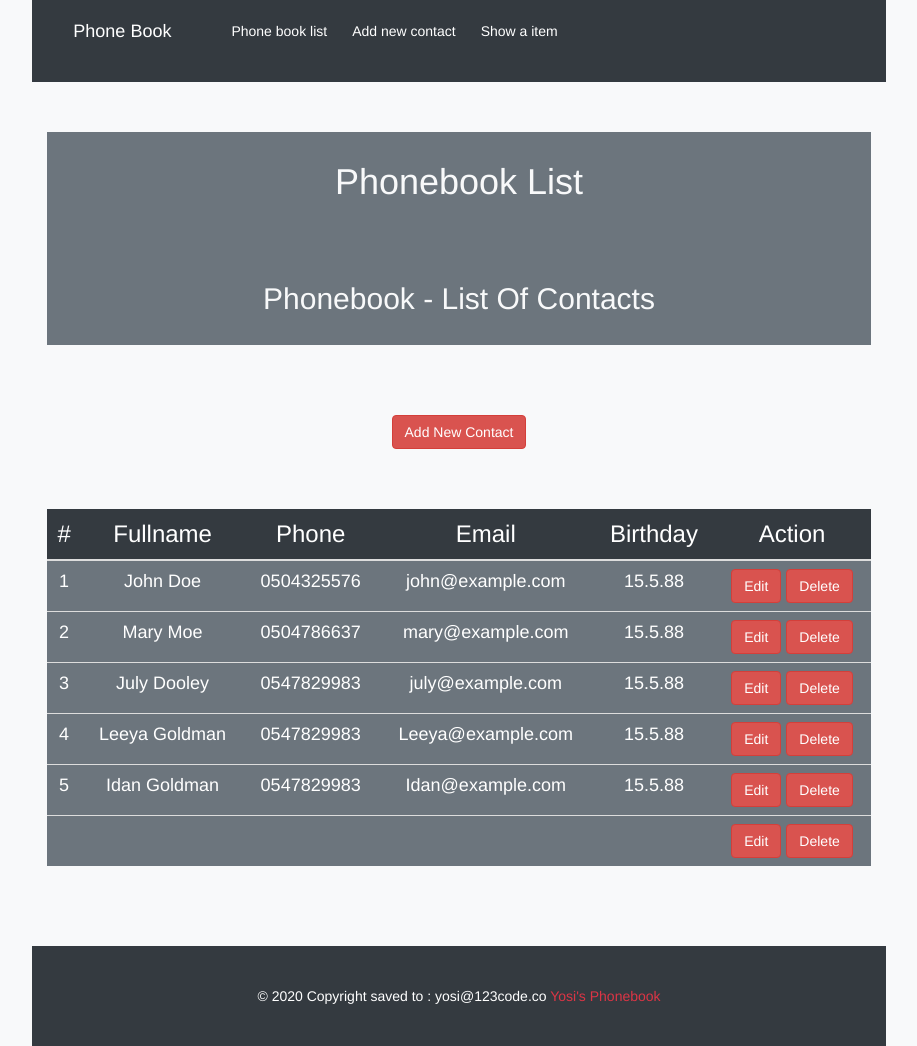
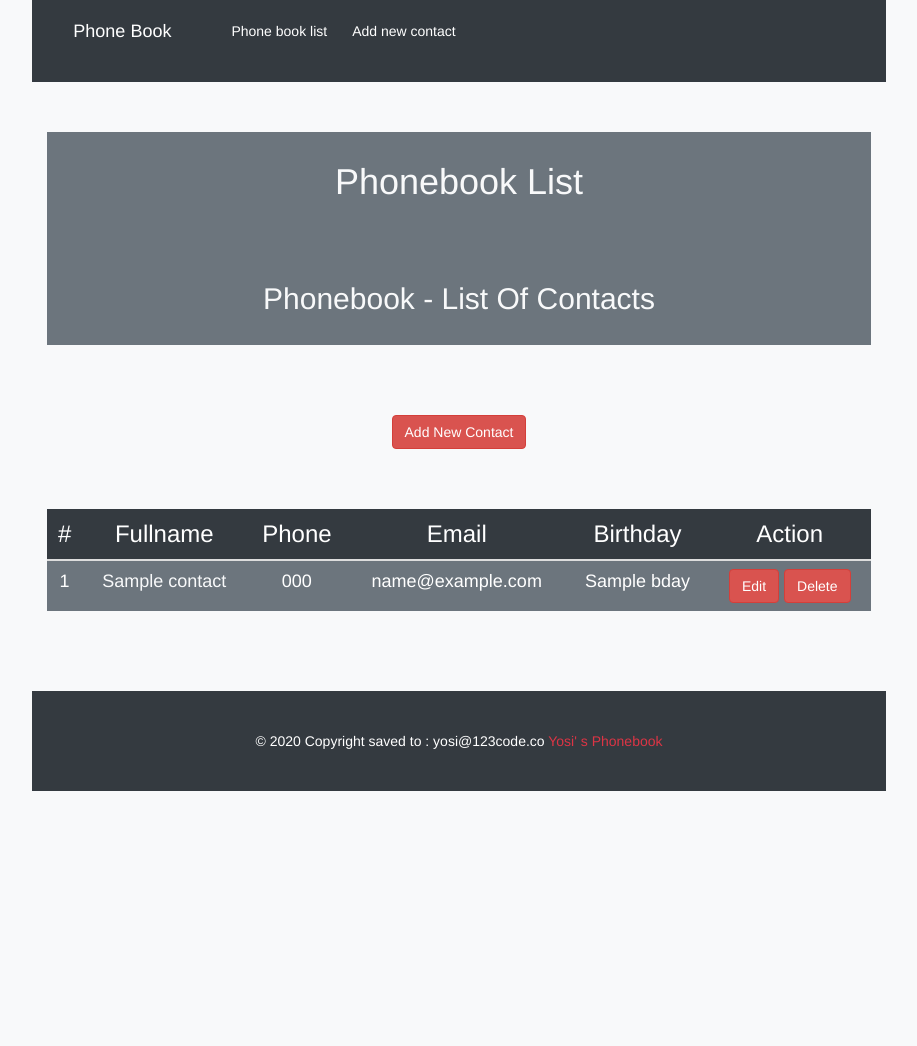
Before and after one commit to yoskats/pbproject, a CodeIgniter 4 app: template app/Views/list_page.php in a window 1280 px wide. Shown: the whole page, without its empty margins (181-1098 px from the left). After the commit the page ends 791 px from the top, so only its background shows below. Run offline with PHP 8.4 and a stand-in for CodeIgniter, Linux system fonts and the light colour scheme; the template is opened without the code that fills it: most values are stand-ins (such as "Sample title", 1, 10 or a date in 2020); some libraries are stand-ins or nearby versions.

Commit message:
phonebook flow

```diff
--- a/app/Config/Routes.php
+++ b/app/Config/Routes.php
@@ -33,9 +33,11 @@
 // $routes->get('/', 'Home::index');
 
 $routes->get('/', 'Phonebook::index');
+$routes->post('/delete/(:num)', 'Phonebook::delete/$1');
 $routes->match(['get','post'],'/new', 'Phonebook::new');
 $routes->get('/show/(:num)', 'Phonebook::show/$1');
-$routes->get('/edit/(:num)', 'Phonebook::edit/$1');
+$routes->match(['get', 'post'],'/edit/(:num)', 'Phonebook::edit/$1');
+
 // $routes->put('/update', 'Phonebook::uodate');
 // $routes->delete('/delete', 'Phonebook::delete');
 
--- a/app/Views/list_page.php
+++ b/app/Views/list_page.php
@@ -29,9 +29,6 @@
 					<li class="nav-item active ml-4">
 						<a class="nav-link  text-white" href="/new">Add new contact</a>
 					</li>
-					<li class="nav-item active ml-4">
-						<a class="nav-link  text-white" href="/show/1">Show a item</a>
-					</li>
 				</ul>
 			</div>
 		</nav>
@@ -52,7 +49,7 @@
 
 	<div class="table_1 col-12 col-md-8 offset-md-2 pt-5 pb-5">
 		<div class="table_container pb-5">
-			<table class="table contacts" action="/new" metho="post">
+			<table class="table contacts">
 				<thead>
 					<tr class="bg-dark text-white">
 						<th class="id h3 text-center">#</th>
@@ -64,76 +61,25 @@
 					</tr>
 				</thead>
 				<tbody>
-					<tr class="bg-secondary text-white">
-						<td class="h4 text-center">1</td>
-						<td class="h4 text-center">John Doe</td>
-						<td class="h4 text-center">0504325576</td>
-						<td class="h4 text-center">john@example.com</td>
-						<td class="h4 text-center">15.5.88</td>
-						<td class="h4 text-center">
-							<a type="edit" href="/edit/1" class="btn btn-danger">Edit</a>
-							<button type="button" class="btn btn-danger">Delete</button>
-						</td>
-					</tr>
-					<tr class="bg-secondary text-white">
-						<td class="h4 text-center">2</td>
-						<td class="h4 text-center">Mary Moe</td>
-						<td class="h4 text-center">0504786637</td>
-						<td class="h4 text-center">mary@example.com</td>
-						<td class="h4 text-center">15.5.88</td>
-						<td class="h4 text-center">
-							<a type="edit" href="/edit/1" class="btn btn-danger">Edit</a>
-							<button type="button" class="btn btn-danger">Delete</button>
-						</td>
-					</tr>
-					<tr class="bg-secondary text-white">
-						<td class="h4 text-center">3</td>
-						<td class="h4 text-center">July Dooley</td>
-						<td class="h4 text-center">0547829983</td>
-						<td class="h4 text-center">july@example.com</td>
-						<td class="h4 text-center">15.5.88</td>
-						<td class="h4 text-center">
-							<a type="edit" href="/edit/1" class="btn btn-danger">Edit</a>
-							<button type="button" class="btn btn-danger">Delete</button>
-						</td>
-					</tr>
-					<tr class="bg-secondary text-white">
-						<td class="h4 text-center">4</td>
-						<td class="h4 text-center">Leeya Goldman</td>
-						<td class="h4 text-center">0547829983</td>
-						<td class="h4 text-center">Leeya@example.com</td>
-						<td class="h4 text-center">15.5.88</td>
-						<td class="h4 text-center">
-							<a type="edit" href="/edit/1" class="btn btn-danger">Edit</a>
-							<button type="button" class="btn btn-danger">Delete</button>
-						</td>
-					</tr>
-					<tr class="bg-secondary text-white">
-						<td class="h4 text-center">5</td>
-						<td class="h4 text-center">Idan Goldman</td>
-						<td class="h4 text-center">0547829983</td>
-						<td class="h4 text-center">Idan@example.com</td>
-						<td class="h4 text-center">15.5.88</td>
-						<td class="h4 text-center">
-							<a type="edit" href="/edit/1" class="btn btn-danger">Edit</a>
-							<button type="button" class="btn btn-danger">Delete</button>
-						</td>
-					</tr>
-					<tr class="bg-secondary text-white">
-						<td class="h4 text-center"><? $id ?></td>
-						<td class="h4 text-center"><? $name ?></td>
-						<td class="h4 text-center"><? $email ?></td>
-						<td class="h4 text-center"><? $bday ?></td>
-						<td class="h4 text-center"><? $bday ?></td>
-						<td class="h4 text-center">
-							<a type="edit" href="/edit/1" class="btn btn-danger">Edit</a>
-							<button type="button" class="btn btn-danger">Delete</button>
-						</td>
-					</tr>
+					<?php foreach ($contacts as $contact) : ?>
+						<tr class="bg-secondary text-white">
+							<td class="h4 text-center"> <?php echo $contact['id'] ?> </td>
+							<td class="h4 text-center"><a href="show/<?php echo $contact['id'] ?>" class=" text-light"> <?php echo $contact['name'] ?> </a></td>
+							<td class="h4 text-center"> <?php echo $contact['phone'] ?> </td>
+							<td class="h4 text-center"> <?php echo $contact['email'] ?> </td>
+							<td class="h4 text-center"> <?php echo $contact['bday'] ?> </td>
+							<td class="h4 text-center">
+								<a type="edit" href="/edit/<?php echo $contact['id'] ?>" class="btn btn-danger">Edit</a>
+								<form style='display:inline;' action="/delete/<?php echo $contact['id'] ?>" method="post"> <button type="submit" class="btn btn-danger">Delete</button></form>
+							</td>
+						</tr>
+					<?php endforeach ?>
 				</tbody>
 			</table>
 		</div>
 	</div>
+
+
 
 	<!-- Footer -->
 	<div class="page-footer col-12 col-md-8 offset-md-2 pt-5 bg-dark">
@@ -141,9 +87,7 @@
 
 			<!-- Copyright -->
 			<div class="footer-copyright text-center py-3 text-white mb-5">© 2020 Copyright saved to : yosi@123code.co
-				<a class="text-danger text-center" href="/"> Yosi's Phonebook</a>
-			</div>
-			<!-- Copyright -->
+				<a class="text-danger text-center" href="/"> Yosi' s Phonebook</a> </div> <!-- Copyright -->
 
 		</footer>
 	</div>
```
Also changed, not shown: app/Controllers/Phonebook.php (+47 -78 lines), app/Models/ContactsModel.php (+1 -6 lines), app/Views/edit_page.php (+21 -18 lines), app/Views/new_page.php (+2 -5 lines), app/Views/show_page.php (+6 -9 lines), app/Database/Migrations/20200727124147_PB_project.php.
